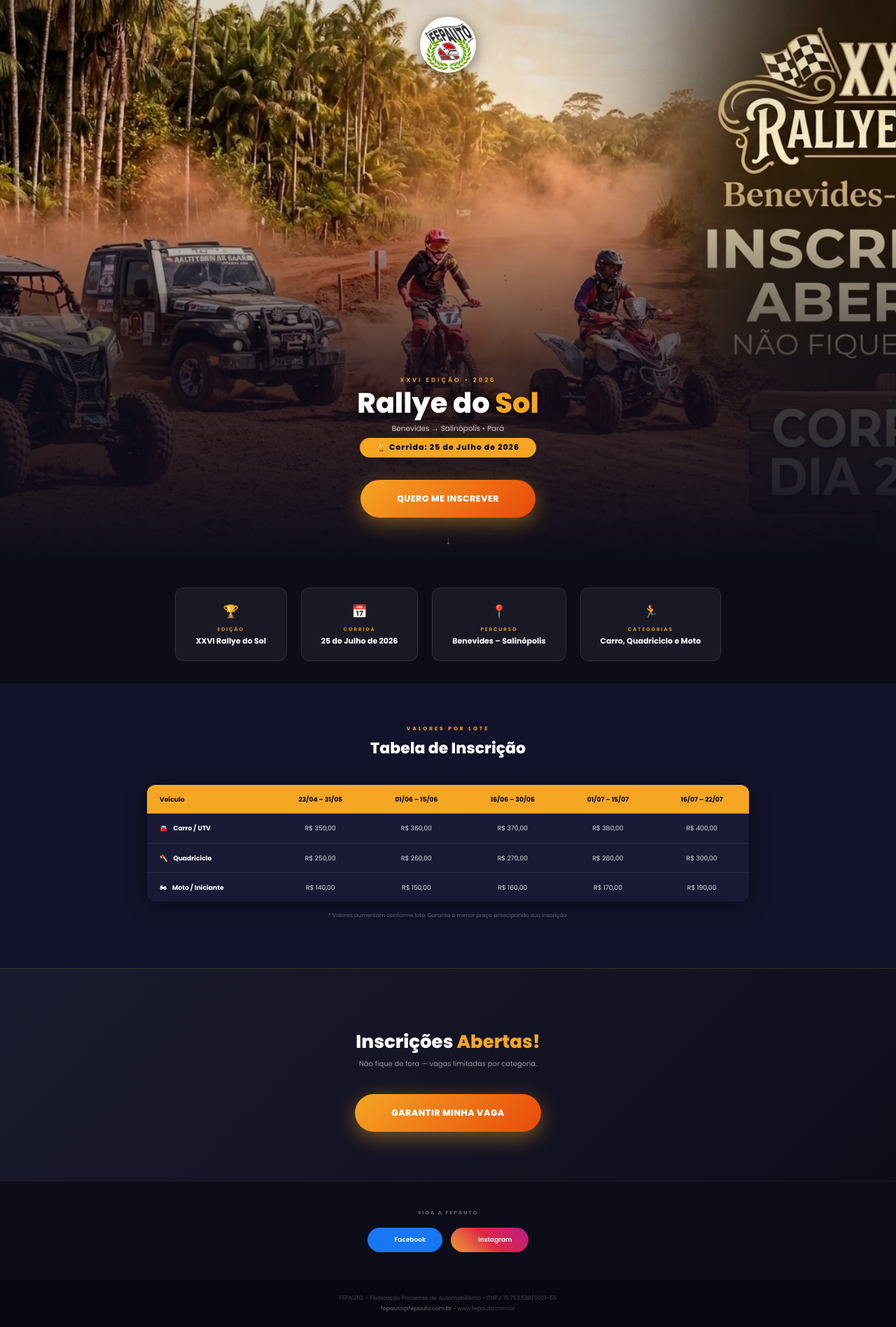
After one commit to leonidasamorim/fepauto.com.br, a PHP site: page /divulgacao.php in a window 1280 px wide. The commit adds this page. Shown: the whole page at 70% size. Run offline with PHP 8.4, Linux system fonts and the light colour scheme; some web fonts are replaced.

Commit message:
pagina de espera

```diff
--- /dev/null
+++ b/divulgacao.php
@@ -0,0 +1,449 @@
+<?php require_once __DIR__ . '/config.php'; ?>
+<!DOCTYPE html>
+<html lang="pt-BR">
+<head>
+    <meta charset="UTF-8">
+    <meta name="viewport" content="width=device-width, initial-scale=1.0">
+    <title>XXVI Rallye do Sol 2026 – Inscrições Abertas | FEPAUTO</title>
+    <meta name="description" content="Inscrições abertas para o XXVI Rallye do Sol 2026 – Benevides-Salinópolis. Corrida dia 25/07. Categorias: Carro/UTV, Quadriciclo e Moto/Iniciante.">
+
+    <link rel="stylesheet" href="inscricao-inc/css/bootstrap.min.css">
+    <link rel="stylesheet" href="inscricao-inc/css/ionicons.min.css">
+    <link href="https://fonts.googleapis.com/css2?family=Poppins:wght@400;600;700;800&display=swap" rel="stylesheet">
+
+    <style>
+        *, *::before, *::after { box-sizing: border-box; }
+
+        body {
+            margin: 0;
+            padding: 0;
+            font-family: 'Poppins', sans-serif;
+            background: #0d0d1a;
+            color: #fff;
+        }
+
+        /* ── HERO ── */
+        .hero {
+            position: relative;
+            width: 100%;
+            min-height: 100vh;
+            background: url('banner.jpeg') no-repeat center center / cover;
+            display: flex;
+            flex-direction: column;
+            align-items: center;
+            justify-content: flex-end;
+            padding-bottom: 60px;
+        }
+
+        .hero::before {
+            content: '';
+            position: absolute;
+            inset: 0;
+            background: linear-gradient(
+                to bottom,
+                rgba(0,0,0,0.15) 0%,
+                rgba(0,0,0,0.0) 30%,
+                rgba(13,13,26,0.75) 65%,
+                rgba(13,13,26,1) 100%
+            );
+        }
+
+        .hero-logo {
+            position: absolute;
+            top: 24px;
+            left: 50%;
+            transform: translateX(-50%);
+            width: 80px;
+            height: 80px;
+            object-fit: contain;
+            border-radius: 50%;
+            border: 3px solid rgba(255,255,255,0.9);
+            box-shadow: 0 4px 20px rgba(0,0,0,0.5);
+            z-index: 2;
+        }
+
+        .hero-content {
+            position: relative;
+            z-index: 2;
+            text-align: center;
+            padding: 0 20px;
+        }
+
+        .hero-edition {
+            font-size: 0.85rem;
+            font-weight: 600;
+            letter-spacing: 3px;
+            text-transform: uppercase;
+            color: #f5a623;
+            margin-bottom: 6px;
+        }
+
+        .hero-title {
+            font-size: clamp(2.4rem, 6vw, 4rem);
+            font-weight: 800;
+            line-height: 1.05;
+            margin: 0 0 8px;
+            text-shadow: 0 2px 12px rgba(0,0,0,0.6);
+        }
+
+        .hero-title span { color: #f5a623; }
+
+        .hero-location {
+            font-size: 1.05rem;
+            color: rgba(255,255,255,0.8);
+            margin-bottom: 6px;
+        }
+
+        .hero-date {
+            display: inline-block;
+            background: #f5a623;
+            color: #0d0d1a;
+            font-weight: 800;
+            font-size: 1.1rem;
+            padding: 6px 24px;
+            border-radius: 40px;
+            margin-bottom: 32px;
+            letter-spacing: 1px;
+        }
+
+        .btn-inscricao {
+            display: inline-block;
+            background: linear-gradient(135deg, #f5a623 0%, #e8490a 100%);
+            color: #fff;
+            font-family: 'Poppins', sans-serif;
+            font-weight: 800;
+            font-size: 1.25rem;
+            padding: 18px 52px;
+            border-radius: 50px;
+            text-decoration: none;
+            box-shadow: 0 8px 30px rgba(245,166,35,0.45);
+            transition: transform 0.15s, box-shadow 0.15s;
+            letter-spacing: 0.5px;
+        }
+
+        .btn-inscricao:hover {
+            transform: translateY(-3px);
+            box-shadow: 0 14px 40px rgba(245,166,35,0.55);
+            color: #fff;
+            text-decoration: none;
+        }
+
+        .btn-inscricao:active { transform: translateY(-1px); }
+
+        .hero-arrow {
+            position: absolute;
+            bottom: 18px;
+            left: 50%;
+            transform: translateX(-50%);
+            z-index: 2;
+            color: rgba(255,255,255,0.4);
+            font-size: 1.6rem;
+            animation: bounce 1.8s infinite;
+        }
+
+        @keyframes bounce {
+            0%, 100% { transform: translateX(-50%) translateY(0); }
+            50%       { transform: translateX(-50%) translateY(8px); }
+        }
+
+        /* ── BADGES ── */
+        .badges-section {
+            background: #0d0d1a;
+            padding: 40px 20px 32px;
+        }
+
+        .badges-wrap {
+            display: flex;
+            justify-content: center;
+            gap: 20px;
+            flex-wrap: wrap;
+            max-width: 800px;
+            margin: 0 auto;
+        }
+
+        .badge-item {
+            background: rgba(255,255,255,0.05);
+            border: 1px solid rgba(255,255,255,0.1);
+            border-radius: 12px;
+            padding: 20px 28px;
+            text-align: center;
+            min-width: 160px;
+        }
+
+        .badge-icon { font-size: 1.8rem; margin-bottom: 8px; }
+        .badge-label { font-size: 0.7rem; font-weight: 600; letter-spacing: 2px; text-transform: uppercase; color: #f5a623; margin-bottom: 4px; }
+        .badge-value { font-size: 1.1rem; font-weight: 700; color: #fff; }
+
+        /* ── PREÇOS ── */
+        .precos-section {
+            background: #12122a;
+            padding: 60px 20px;
+        }
+
+        .section-label {
+            text-align: center;
+            font-size: 0.75rem;
+            font-weight: 700;
+            letter-spacing: 3px;
+            text-transform: uppercase;
+            color: #f5a623;
+            margin-bottom: 10px;
+        }
+
+        .section-title {
+            text-align: center;
+            font-size: clamp(1.6rem, 4vw, 2.2rem);
+            font-weight: 800;
+            margin: 0 0 40px;
+            color: #fff;
+        }
+
+        .table-wrap {
+            max-width: 860px;
+            margin: 0 auto;
+            overflow-x: auto;
+            border-radius: 12px;
+            box-shadow: 0 4px 30px rgba(0,0,0,0.4);
+        }
+
+        .table-precos {
+            width: 100%;
+            border-collapse: collapse;
+            background: #1a1a36;
+            font-size: 0.92rem;
+        }
+
+        .table-precos thead tr {
+            background: #f5a623;
+            color: #0d0d1a;
+        }
+
+        .table-precos th {
+            padding: 14px 18px;
+            font-weight: 700;
+            text-align: center;
+            white-space: nowrap;
+        }
+
+        .table-precos th:first-child { text-align: left; }
+
+        .table-precos tbody tr { border-bottom: 1px solid rgba(255,255,255,0.07); }
+        .table-precos tbody tr:last-child { border-bottom: none; }
+        .table-precos tbody tr:hover { background: rgba(245,166,35,0.07); }
+
+        .table-precos td, .table-precos tbody th {
+            padding: 14px 18px;
+            text-align: center;
+            color: #e0e0e0;
+        }
+
+        .table-precos tbody th {
+            text-align: left;
+            font-weight: 700;
+            color: #fff;
+            white-space: nowrap;
+        }
+
+        .table-precos .icon { margin-right: 6px; }
+
+        .table-note {
+            text-align: center;
+            color: rgba(255,255,255,0.35);
+            font-size: 0.78rem;
+            margin-top: 14px;
+        }
+
+        /* ── CTA BOTTOM ── */
+        .cta-section {
+            background: linear-gradient(135deg, #1a1a2e 0%, #0d0d1a 100%);
+            padding: 70px 20px;
+            text-align: center;
+            border-top: 1px solid rgba(245,166,35,0.2);
+        }
+
+        .cta-title {
+            font-size: clamp(1.8rem, 4vw, 2.6rem);
+            font-weight: 800;
+            margin-bottom: 10px;
+        }
+
+        .cta-title span { color: #f5a623; }
+
+        .cta-sub {
+            color: rgba(255,255,255,0.55);
+            font-size: 1rem;
+            margin-bottom: 36px;
+        }
+
+        /* ── SOCIAL ── */
+        .social-section {
+            background: #0d0d1a;
+            padding: 40px 20px;
+            text-align: center;
+            border-top: 1px solid rgba(255,255,255,0.06);
+        }
+
+        .social-label {
+            font-size: 0.72rem;
+            font-weight: 700;
+            letter-spacing: 2px;
+            text-transform: uppercase;
+            color: rgba(255,255,255,0.35);
+            margin-bottom: 16px;
+        }
+
+        .social-btns {
+            display: flex;
+            justify-content: center;
+            gap: 12px;
+            flex-wrap: wrap;
+        }
+
+        .btn-social {
+            display: inline-flex;
+            align-items: center;
+            gap: 8px;
+            padding: 11px 24px;
+            border-radius: 40px;
+            font-weight: 600;
+            font-size: 0.9rem;
+            text-decoration: none;
+            transition: opacity 0.15s, transform 0.15s;
+        }
+
+        .btn-social:hover { opacity: 0.88; transform: translateY(-2px); text-decoration: none; }
+        .btn-fb  { background: #1877f2; color: #fff; }
+        .btn-ig  { background: linear-gradient(45deg, #f09433, #e6683c, #dc2743, #cc2366, #bc1888); color: #fff; }
+
+        /* ── FOOTER ── */
+        footer {
+            background: #080810;
+            text-align: center;
+            padding: 20px;
+            color: rgba(255,255,255,0.25);
+            font-size: 0.8rem;
+        }
+
+        footer a { color: rgba(255,255,255,0.4); text-decoration: none; }
+
+        /* ── RESPONSIVE ── */
+        @media (max-width: 576px) {
+            .btn-inscricao { font-size: 1.05rem; padding: 16px 36px; }
+            .badges-wrap { gap: 12px; }
+            .badge-item { min-width: 140px; padding: 16px 18px; }
+        }
+    </style>
+</head>
+<body>
+
+<!-- ── HERO ── -->
+<section class="hero">
+    <img src="logo.jpeg" alt="FEPAUTO" class="hero-logo">
+
+    <div class="hero-content">
+        <p class="hero-edition">XXVI Edição &bull; 2026</p>
+        <h1 class="hero-title">Rallye do <span>Sol</span></h1>
+        <p class="hero-location">Benevides &rarr; Salinópolis &bull; Pará</p>
+        <div class="hero-date">&#127942; Corrida: 25 de Julho de 2026</div>
+        <br>
+        <a href="inscricao.php" class="btn-inscricao">QUERO ME INSCREVER</a>
+    </div>
+
+    <div class="hero-arrow">&#8595;</div>
+</section>
+
+<!-- ── BADGES ── -->
+<section class="badges-section">
+    <div class="badges-wrap">
+        <div class="badge-item">
+            <div class="badge-icon">&#127942;</div>
+            <div class="badge-label">Edição</div>
+            <div class="badge-value">XXVI Rallye do Sol</div>
+        </div>
+        <div class="badge-item">
+            <div class="badge-icon">&#128197;</div>
+            <div class="badge-label">Corrida</div>
+            <div class="badge-value">25 de Julho de 2026</div>
+        </div>
+        <div class="badge-item">
+            <div class="badge-icon">&#128205;</div>
+            <div class="badge-label">Percurso</div>
+            <div class="badge-value">Benevides – Salinópolis</div>
+        </div>
+        <div class="badge-item">
+            <div class="badge-icon">&#127939;</div>
+            <div class="badge-label">Categorias</div>
+            <div class="badge-value">Carro, Quadriciclo e Moto</div>
+        </div>
+    </div>
+</section>
+
+<!-- ── TABELA DE PREÇOS ── -->
+<section class="precos-section">
+    <p class="section-label">Valores por lote</p>
+    <h2 class="section-title">Tabela de Inscrição</h2>
+
+    <div class="table-wrap">
+        <table class="table-precos">
+            <thead>
+                <tr>
+                    <th>Veículo</th>
+                    <th>23/04 – 31/05</th>
+                    <th>01/06 – 15/06</th>
+                    <th>16/06 – 30/06</th>
+                    <th>01/07 – 15/07</th>
+                    <th>16/07 – 22/07</th>
+                </tr>
+            </thead>
+            <tbody>
+                <?php
+                $lotes = PRECOS;
+                $veiculos = [
+                    'Carro / UTV'    => 'carro',
+                    'Quadriciclo'    => 'quadriciclo',
+                    'Moto / Iniciante' => 'moto',
+                ];
+                $icons = ['Carro / UTV' => '&#128664;', 'Quadriciclo' => '&#129683;', 'Moto / Iniciante' => '&#127949;'];
+                foreach ($veiculos as $label => $campo):
+                ?>
+                <tr>
+                    <th><?= $icons[$label] ?> <span class="icon"></span><?= $label ?></th>
+                    <?php foreach ($lotes as $lote): ?>
+                    <td>R$ <?= number_format($lote[$campo], 2, ',', '.') ?></td>
+                    <?php endforeach; ?>
+                </tr>
+                <?php endforeach; ?>
+            </tbody>
+        </table>
+    </div>
+    <p class="table-note">* Valores aumentam conforme lote. Garanta o menor preço antecipando sua inscrição.</p>
+</section>
+
+<!-- ── CTA BOTTOM ── -->
+<section class="cta-section">
+    <h2 class="cta-title">Inscrições <span>Abertas!</span></h2>
+    <p class="cta-sub">Não fique de fora — vagas limitadas por categoria.</p>
+    <a href="inscricao.php" class="btn-inscricao">GARANTIR MINHA VAGA</a>
+</section>
+
+<!-- ── REDES SOCIAIS ── -->
+<section class="social-section">
+    <p class="social-label">Siga a FEPAUTO</p>
+    <div class="social-btns">
+        <a href="https://web.facebook.com/fepamfepauto/?locale=pt_BR" class="btn-social btn-fb" target="_blank" rel="noopener">
+            <i class="ion ion-social-facebook"></i> Facebook
+        </a>
+        <a href="https://www.instagram.com/fepautofepam/" class="btn-social btn-ig" target="_blank" rel="noopener">
+            <i class="ion ion-social-instagram"></i> Instagram
+        </a>
+    </div>
+</section>
+
+<!-- ── FOOTER ── -->
+<footer>
+    <p style="margin:0">FEPAUTO &ndash; Federação Paraense de Automobilismo &bull; CNPJ: 15.753.536/0001-55</p>
+    <p style="margin:4px 0 0"><a href="mailto:fepauto@fepauto.com.br">fepauto@fepauto.com.br</a> &bull; www.fepauto.com.br</p>
+</footer>
+
+</body>
+</html>
```
Also changed, not shown: inscricao.php (+14 -3 lines), banner.jpeg (added).
